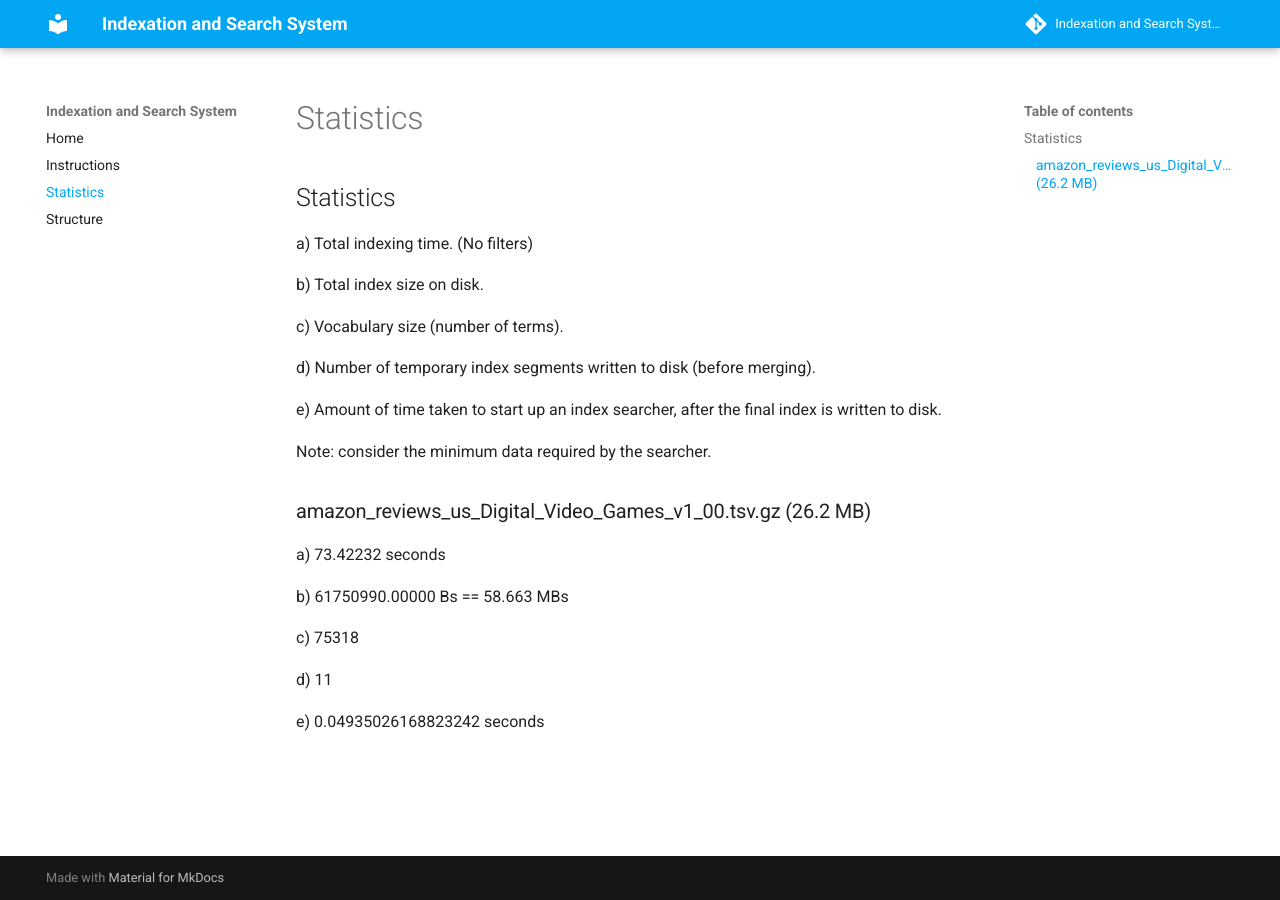
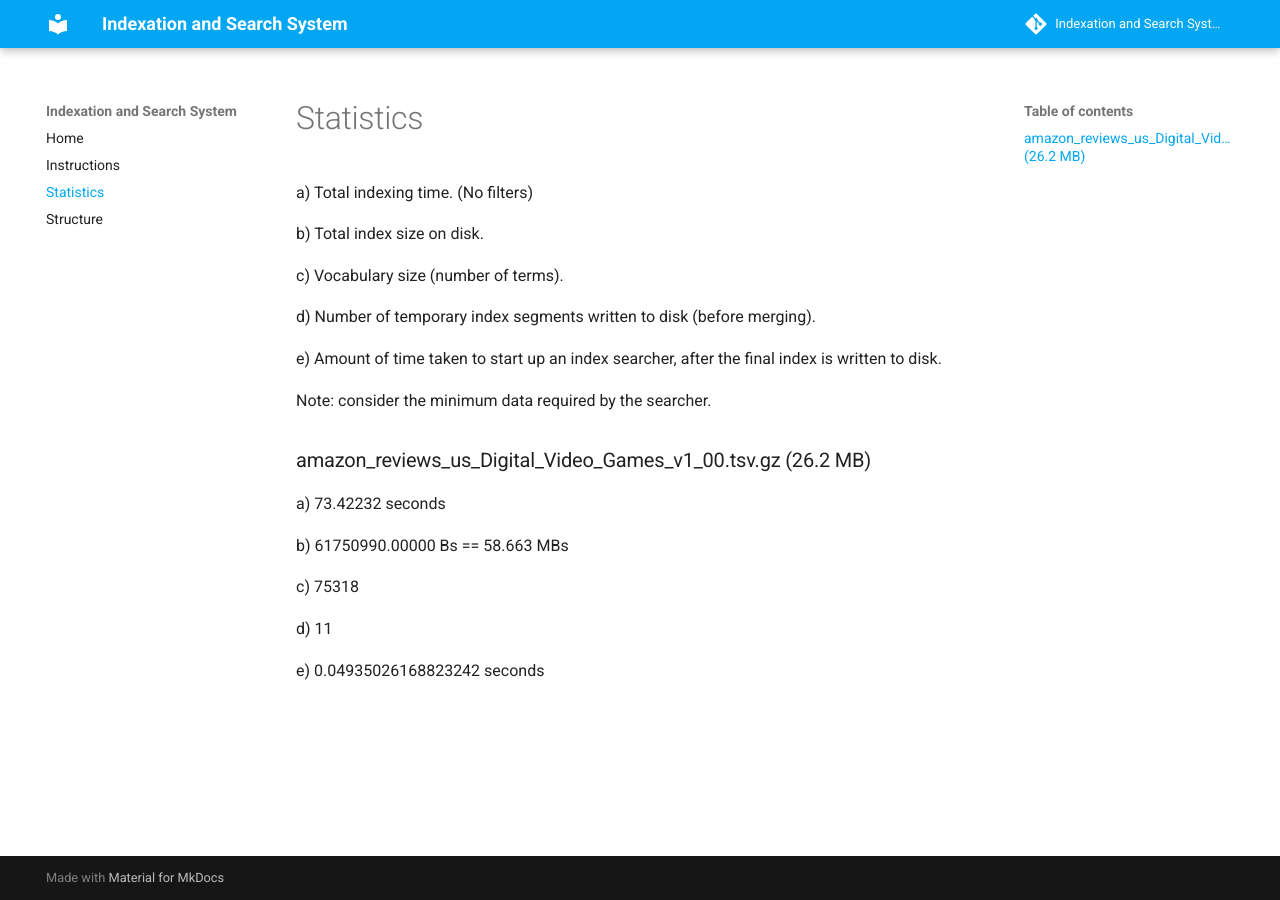
Before and after one commit to MarioCSilva/RI_Project, an MkDocs documentation site: the page built from docs/statistics.md, in a window 1280 px wide. Built offline with MkDocs 1.6.1 and Material for MkDocs 9.7.7, drawn with Linux system fonts in a browser that asks for light colours; comment, search, counter and statistics services are not loaded.

Commit message:
fixed docs

```diff
--- a/docs/statistics.md
+++ b/docs/statistics.md
@@ -1,5 +1,3 @@
-## Statistics
-
 a) Total indexing time. (No filters)
 
 b) Total index size on disk.
```
